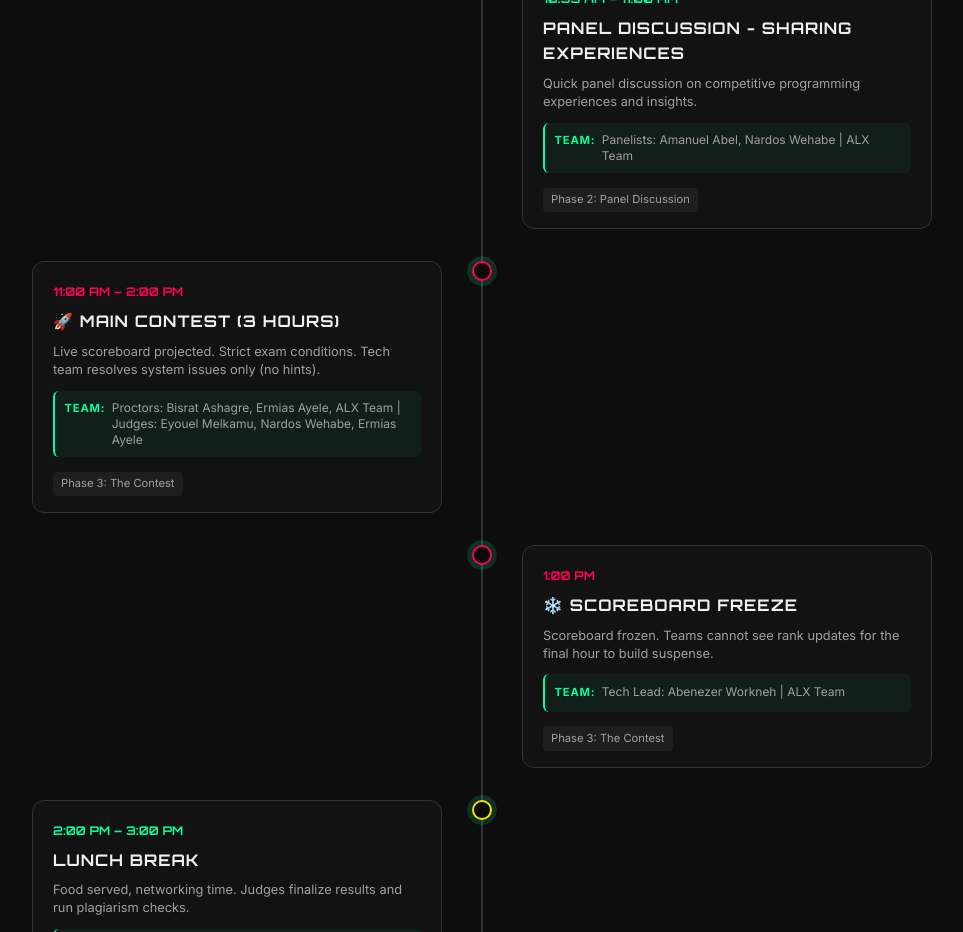
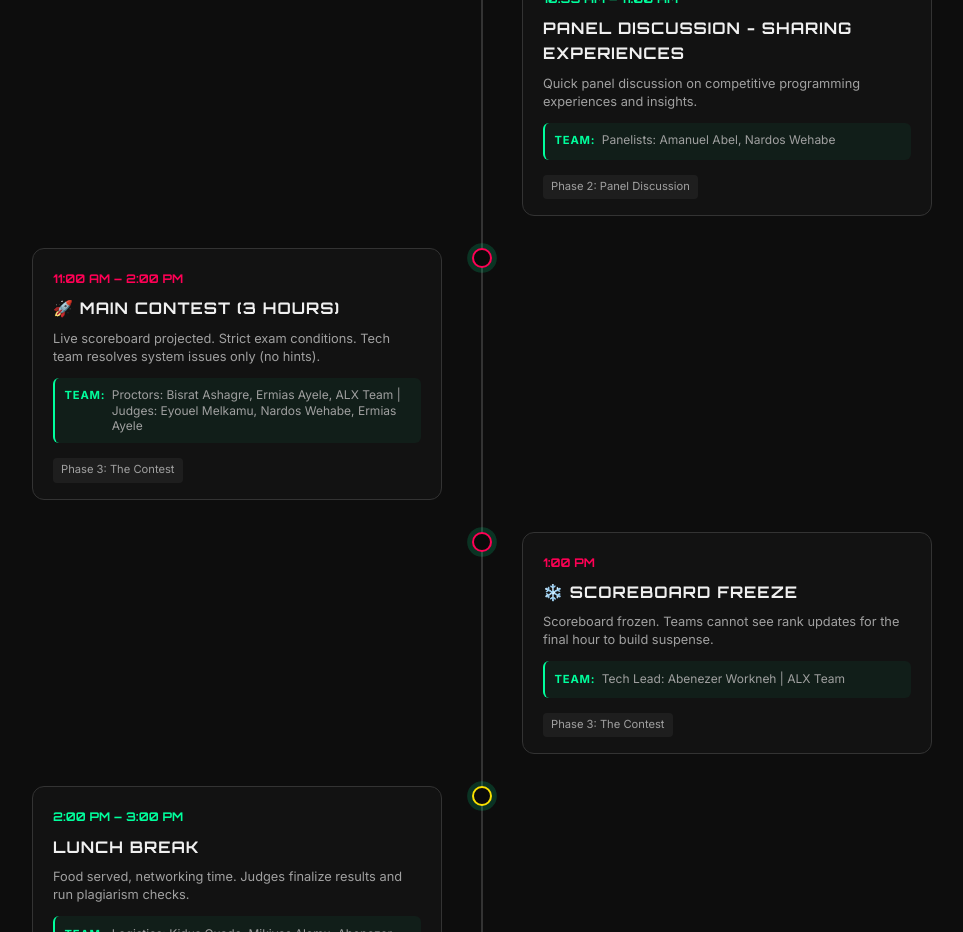
Before and after one commit to BisratJ/hackathon_outline, a React (Vite) app: page / in a window 1280 px wide. Shown: the part 2320-3252 px from the top of the page, without its empty margins (158-1121 px from the left). Built offline with nearby package versions, Linux system fonts and the light colour scheme.

Commit message:
update: Remove ALX Team from Panel Discussion section

```diff
--- a/src/components/Agenda.jsx
+++ b/src/components/Agenda.jsx
@@ -32,7 +32,7 @@ const Agenda = () => {
             phase: "Phase 2: Panel Discussion",
             title: "Panel Discussion - Sharing Experiences",
             details: "Quick panel discussion on competitive programming experiences and insights.",
-            team: "Panelists: Amanuel Abel, Nardos Wehabe | ALX Team",
+            team: "Panelists: Amanuel Abel, Nardos Wehabe",
             type: "technical"
         },
         {
```
